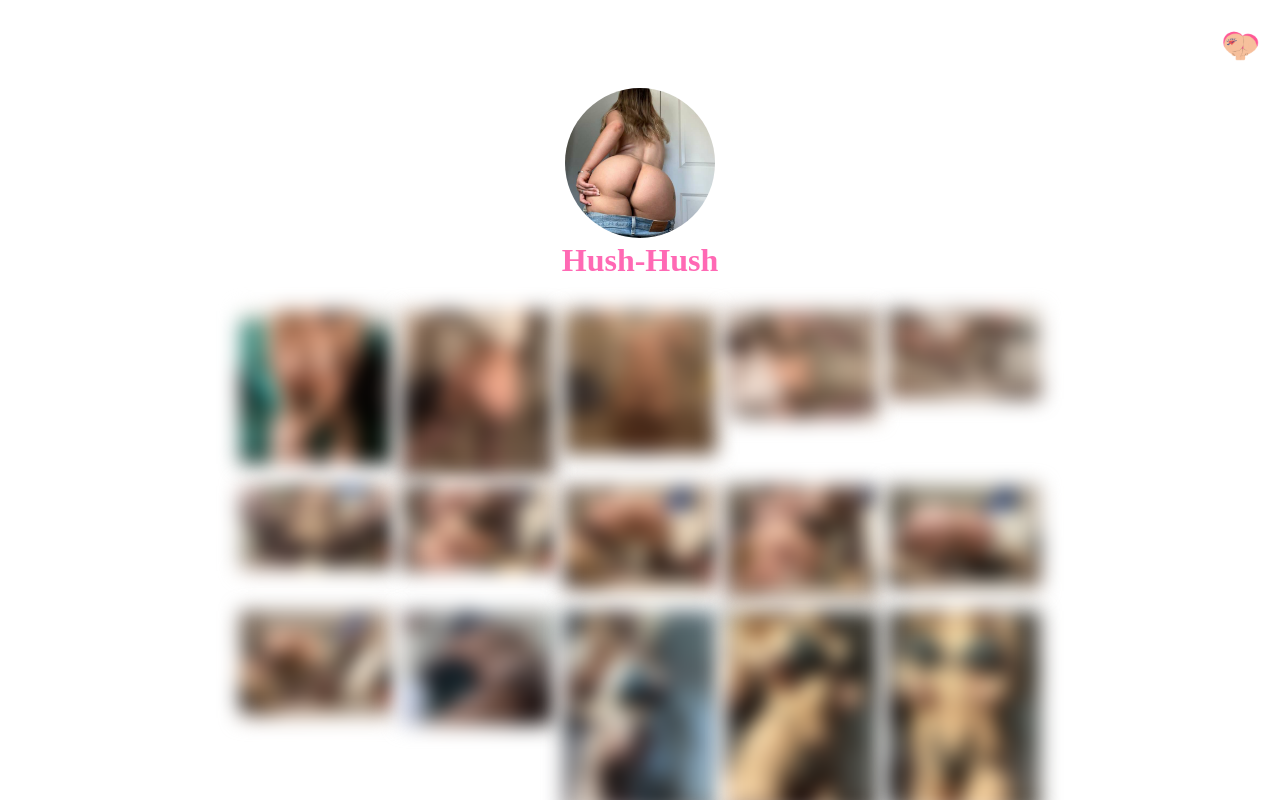
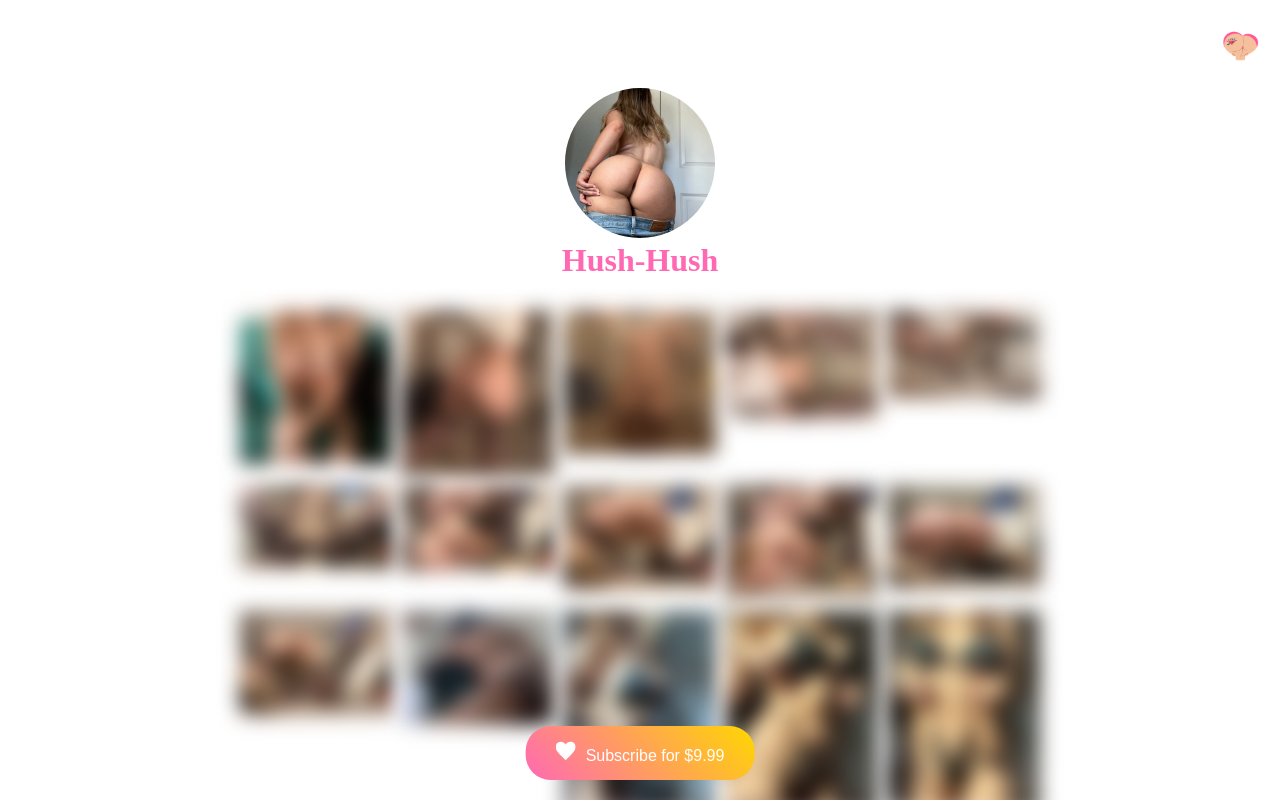
Before and after one commit to BigTripsZ/Hush-Hush, a Next.js app: page / in a window 1280 px wide. Shown: the top 800 px of the page. Built offline with nearby package versions, Linux system fonts and the light colour scheme.

Commit message:
Add files via upload

```diff
--- /dev/null
+++ b/components/SubscribeButton.js
@@ -0,0 +1,14 @@
+import React from 'react';
+import styles from '../styles/components.module.css';
+
+const SubscribeButton = ({ onClick, showPopup, price }) => (
+  <button
+    className={`${styles.subscribeButton} ${showPopup ? styles.showPopup : ''}`}
+    onClick={onClick}
+  >
+    <span className={styles.heartIcon}></span>
+    Subscribe for ${price}
+  </button>
+);
+
+export default SubscribeButton;
```
